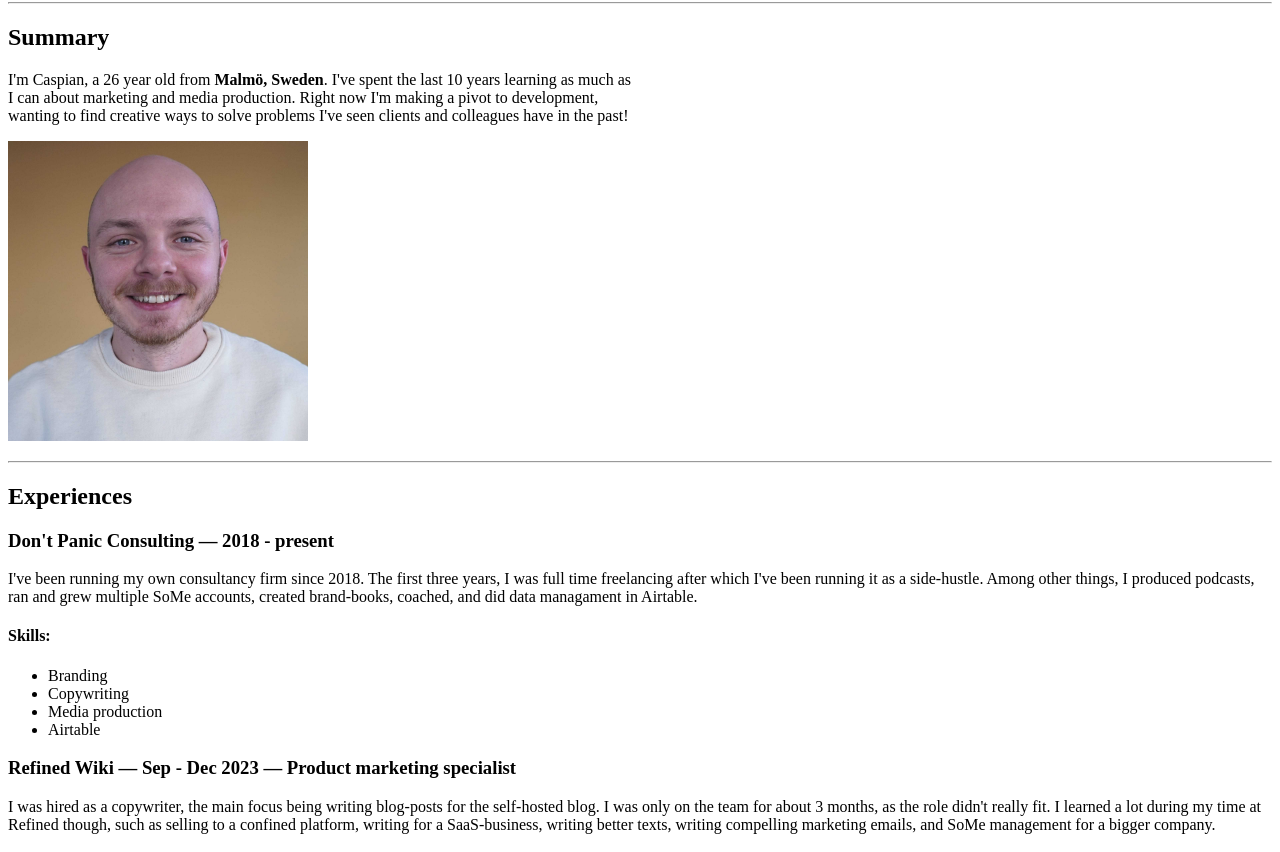
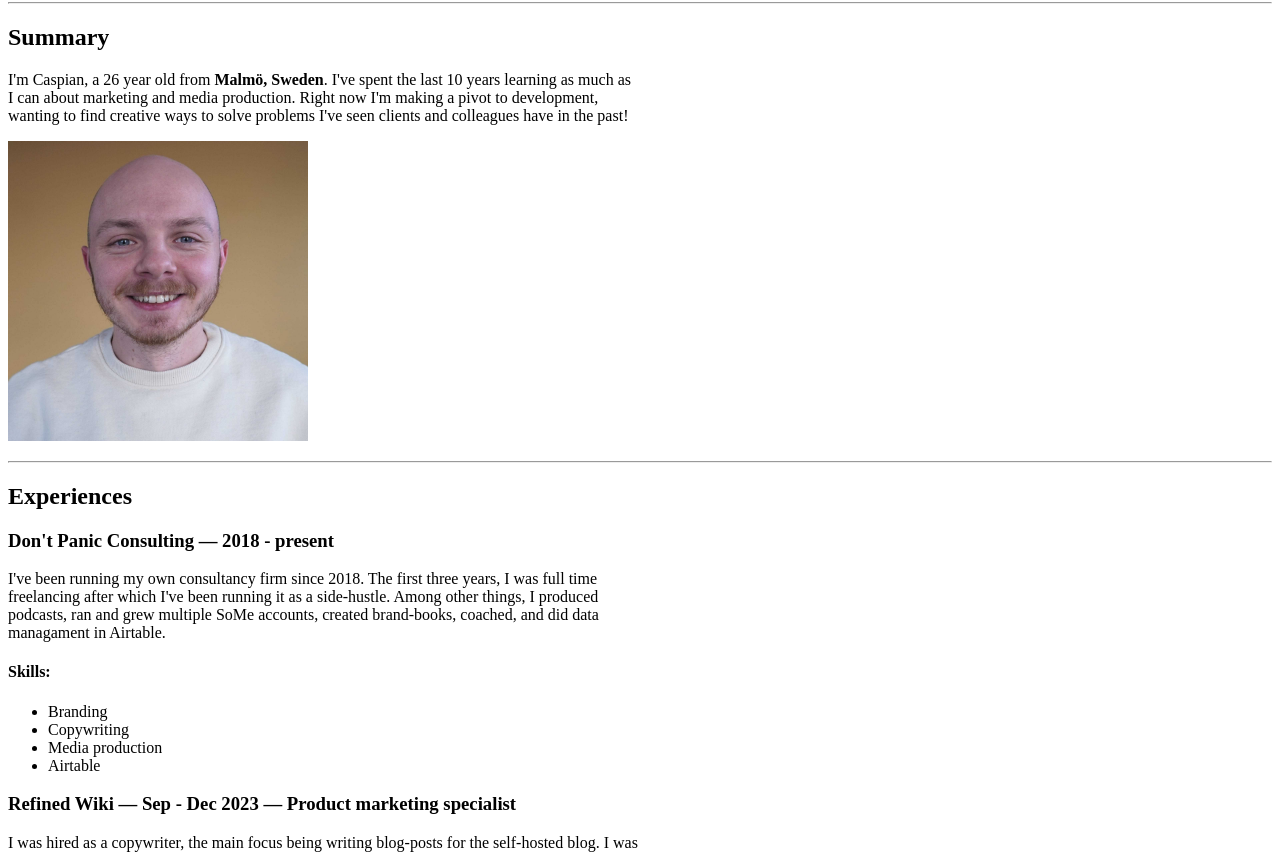
Before and after one commit to casalm26/portfolio, a plain HTML site: page index.html in a window 1280 px wide. Shown: the part 78-930 px from the top of the page. Drawn offline with Linux system fonts and the light colour scheme.

Commit message:
Update index.html

```diff
--- a/index.html
+++ b/index.html
@@ -27,7 +27,7 @@
 
     <h2>Experiences</h2>
         <h3>Don't Panic Consulting — 2018 - present</h3>
-            <p>
+            <p style="width: 50%;">
                 I've been running my own consultancy firm since 2018. The first three years,
                 I was full time freelancing after which I've been running it as a side-hustle.
                 Among other things, I produced podcasts, ran and grew multiple SoMe accounts,
@@ -43,7 +43,7 @@
 
 
         <h3>Refined Wiki — Sep - Dec 2023 — Product marketing specialist</h3>
-            <p>
+            <p style="width: 50%;">
                 I was hired as a copywriter, the main focus being writing blog-posts for the self-hosted blog.
                 I was only on the team for about 3 months, as the role didn't really fit.
                 I learned a lot during my time at Refined though, such as selling to
```
